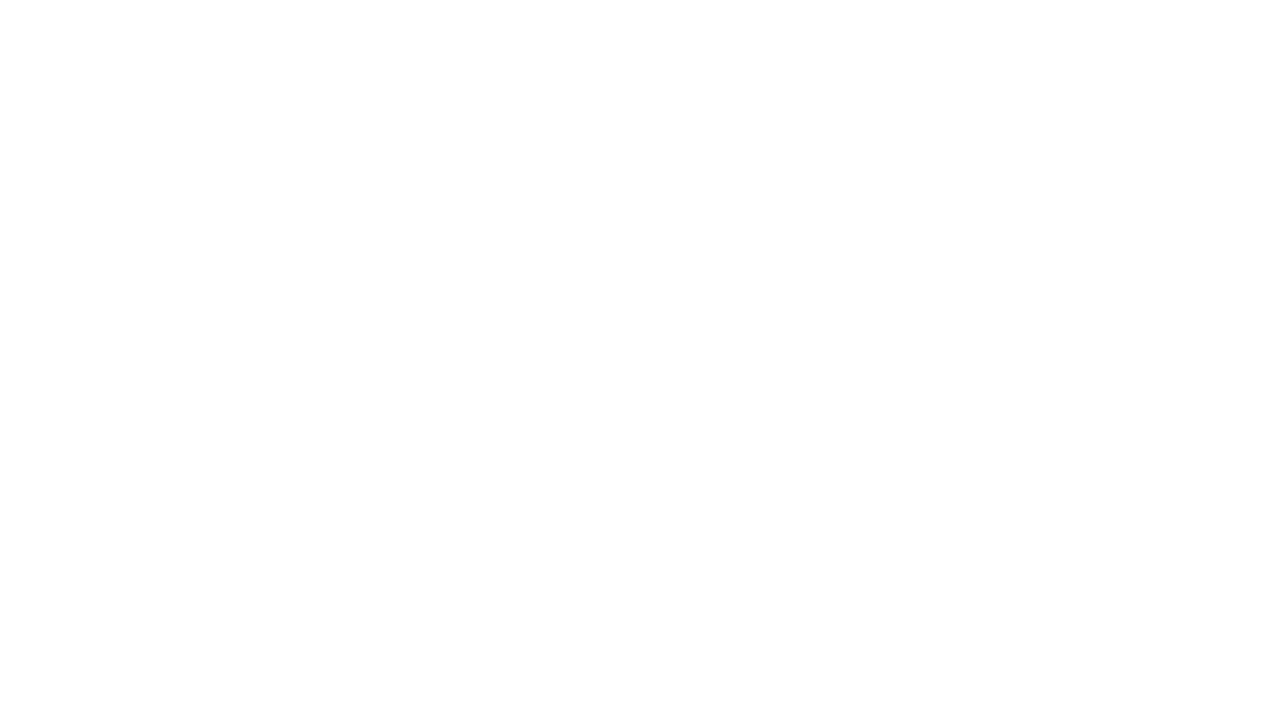
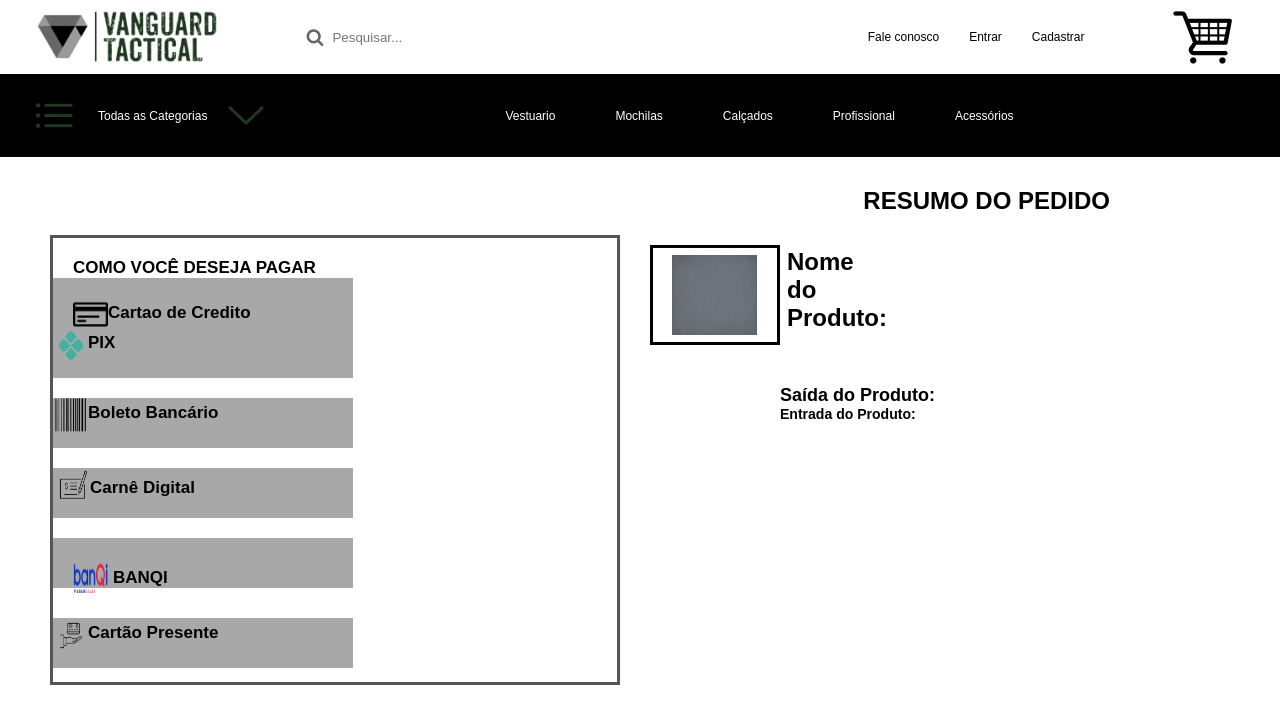
Before and after one commit to DOLK2K/Vanguardtcc-S, a React (Create React App) app: page /resumo in a window 1280 px wide. Before the commit this address had no page. Shown: the top 724 px of the page. Built offline with nearby package versions, Linux system fonts and the light colour scheme.

Commit message:
fzd pag resumo do pedido

```diff
--- a/src/index.js
+++ b/src/index.js
@@ -11,6 +11,7 @@ import Pedidos from './pages/pedidos'
 import Compra from './pages/compra'
 import Destaques from './pages/destaques'
 import Pagamento from './pages/pagamento';
+import Resumo from './pages/resumo';
 import { BrowserRouter, Routes, Route } from 'react-router-dom';
 
 const root = ReactDOM.createRoot(document.getElementById('root'));
@@ -29,6 +30,7 @@ root.render(
       <Route path= '/compra' element = {<Compra/>} />
       <Route path= '/destaques' element = {<Destaques/>} />
       <Route path='/pagamento' element ={<Pagamento/>} />
+      <Route path='/resumo' element ={<Resumo/>} />
 
     </Routes>
     </BrowserRouter>
--- /dev/null
+++ b/src/pages/resumo/index.js
@@ -0,0 +1,124 @@
+import icone from '../../assets/images/LogoCabeçalho.png'
+import Lupa from '../../assets/images/Frame.png'
+import Carro from '../../assets/images/Untitled.png'
+import Barra from '../../assets/images/Untitled (2).png'
+import Seta from '../../assets/images/Untitled (3).png'
+import Cartao from '../../assets/images/cartao.png'
+import Pix from '../../assets/images/pix.png'
+import Boleto from '../../assets/images/boleto.png'
+import Carne from '../../assets/images/carne.png'
+import Banqi from '../../assets/images/banqi.png'
+import gift from '../../assets/images/cartaopresente.png'
+import Incolor from '../../assets/images/fundotemporario.png'
+
+import './index.scss'
+
+export default function Resumo(){
+
+    return(
+    <div className='globamento'>
+       <div className="App">
+        <div className='parte-inicial1'>
+        <div className='cabecalho1'>
+          <img src={icone} />
+          <div className='alinhamento2'>
+          <img id='Lupa' src={Lupa} alt='Lupa'  />  <input type='text' placeholder='Pesquisar...'  />
+          </div>
+          <div className='links'>
+          <a href=''>Fale conosco</a>
+          <a href='/login' >Entrar</a>
+          <a href='/cadastro'>Cadastrar</a>
+          </div>
+          <img src={Carro} />
+
+          </div>
+
+          <div className='cabecalho22'>
+            <img src={Barra} />
+            <p>Todas as Categorias</p>
+            <img src={Seta} />
+
+            <div className='lista1'>
+            <a id='Vestuario'>Vestuario</a>
+            <a>Mochilas</a>
+            <a>Calçados</a>
+            <a>Profissional</a>
+            <a>Acessórios</a>
+            </div>
+
+            </div>
+            </div>
+
+            <div className='resu'>
+                <h1>RESUMO DO PEDIDO</h1>
+            </div>
+
+            <div className='engloba'>
+                <div className='osdois'>
+                    <div className='pagarrr'>
+                        <div className='titlezin'>
+                        <h1>COMO VOCÊ DESEJA PAGAR</h1>
+                        </div>
+
+                        <div className='cartao'>
+                            <img src={Cartao}/>
+                            <h1>Cartao de Credito</h1>
+
+                        </div>
+
+                        <div className='pix'>
+                        <img src={Pix}/>
+                        <h1>PIX</h1>
+
+                        </div>
+
+                        <div className='boleto'>
+                        <img src={Boleto}/>
+                        <h1>Boleto Bancário</h1>
+
+                        </div>
+
+                        <div className='carne'>
+                        <img src={Carne}/>
+                        <h1>Carnê Digital</h1>
+
+                        </div>
+
+                        <div className='banqi'>
+                        <img src={Banqi}/>
+                        <h1>BANQI</h1>
+
+                        </div>
+
+                        <div className='giftcard'>
+                        <img src={gift}/>
+                        <h1>Cartão Presente</h1>
+
+                        </div>
+
+
+                    </div>
+
+                        <div className='resumo'>
+                        <div className='imagemprd'>
+                            <img src={Incolor} />
+                            <h1>Nome do Produto:</h1>
+                        </div>
+
+                        </div>
+
+                        <div className='descprd'>
+                            <h1>Saída do Produto:</h1>
+                            <h3>Entrada do Produto:</h3>
+                        </div>
+
+
+                </div>
+
+            </div>
+        </div>
+        </div>
+    )
+
+
+}
--- /dev/null
+++ b/src/pages/resumo/index.scss
@@ -0,0 +1,206 @@
+ *{
+    box-sizing:border-box;
+    margin: 0px;
+ }
+
+
+
+.resu{
+    display: flex;
+    justify-content: flex-end;
+    padding-top: 30px;
+    padding-right: 170px;
+}
+
+.osdois{
+    display: flex;
+    flex-direction: row;
+}
+
+.pagarrr{
+    margin-top: 20px;
+    margin-left: 50px;
+    border:solid;
+    width: 570px;
+    height: 450px;
+    border-color: rgb(85, 85, 84)
+
+}
+
+.titlezin h1{
+    font-size: 17px;
+    padding-top: 20px;
+    padding-left: 20px;
+}
+
+.cartao{
+    display: flex;
+    flex-direction: row;
+    background-color: rgb(168, 168, 168);
+    width: 300px;
+    height: 50px;
+}
+
+.cartao img{
+    height:35px ;
+    width:35px ;
+}
+
+.cartao h1{
+    font-size: 17px;
+    padding-top: 5px;
+}
+
+.pix{
+    display: flex;
+    flex-direction: row;
+    background-color: rgb(168, 168, 168);
+    width: 300px;
+    height: 50px;
+}
+
+.pix img{
+    height:35px ;
+    width:35px ;
+}
+
+.pix h1{
+    font-size: 17px;
+    padding-top: 5px;
+}
+
+.boleto{
+    display: flex;
+    flex-direction: row;
+    margin-top: 20px;
+    background-color: rgb(168, 168, 168);
+    width: 300px;
+    height: 50px;
+
+}
+
+.boleto img{
+    height:35px;
+    width:35px;
+}
+
+.boleto h1{
+    font-size: 17px;
+    padding-top:5px;
+}
+
+.carne{
+    display: flex;
+    flex-direction: row;
+    margin-top: 20px;
+    background-color: rgb(168, 168, 168);
+    width: 300px;
+    height: 50px;
+}
+
+.carne img{
+    margin-left: 2px;
+    height:35px;
+    width:35px;
+}
+
+.carne h1{
+    font-size: 17px;
+    padding-top:10px;
+
+}
+
+.banqi{
+    display: flex;
+    flex-direction: row;
+    margin-top: 20px;
+    background-color: rgb(168, 168, 168);
+    width: 300px;
+    height: 50px;
+}
+
+.banqi img{
+    height:35px;
+    width:35px;
+}
+
+.banqi h1{
+    font-size: 17px;
+    padding-top:10px;
+    padding-left: 5px;
+
+}
+
+
+
+.giftcard{
+    display: flex;
+    flex-direction: row;
+    margin-top: 30px;
+    background-color: rgb(168, 168, 168);
+    width: 300px;
+    height: 50px;
+}
+
+.giftcard img{
+    height:35px;
+    width:35px;
+}
+
+.giftcard h1{
+    font-size: 17px;
+    padding-top:5px;
+
+}
+
+
+.resumo{
+    display: flex;
+    flex-direction: row;
+}
+
+
+.imagemprd{
+    display: flex;
+    flex-direction: row;
+    margin-top: 30px;
+    border: solid;
+    height: 100px;
+    width: 130px;
+    margin-left: 30px;
+
+}
+
+.imagemprd img{
+    margin-top: 7px;
+    margin-left: 19px;
+    width: 85px;
+    height: 80px;
+}
+
+.imagemprd h1{
+    width: 100px;
+    height: 100px;
+    padding-left: 30px;
+}
+
+
+.descprd{
+    display: flex;
+    flex-direction: column;
+    align-items: flex-start;
+    margin-top: 170px;
+
+
+}
+
+.descprd h1{
+    font-size: 18px;
+}
+
+
+.quant{
+    display: flex;
+    align-items: center;
+    flex-direction: column;
+}
```
